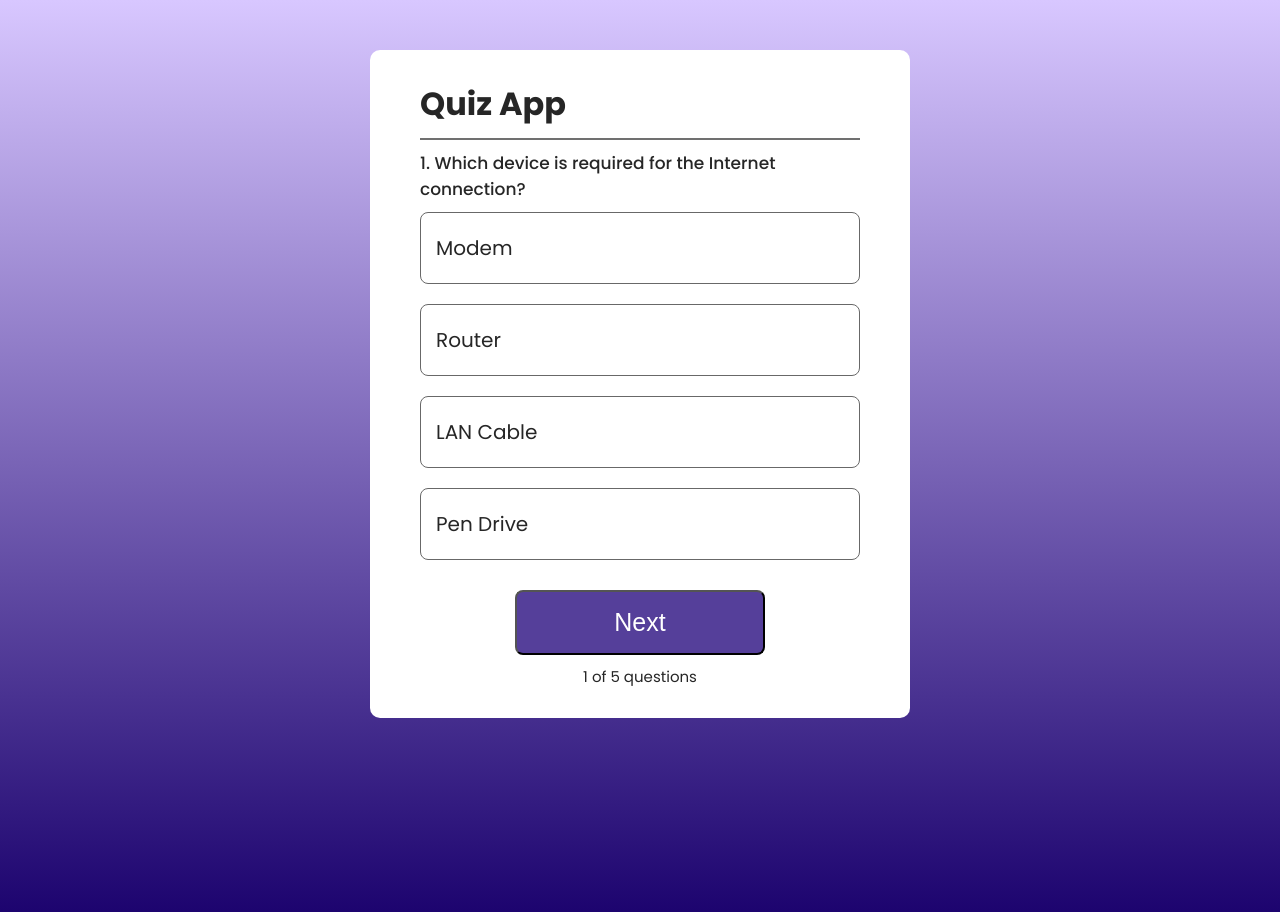
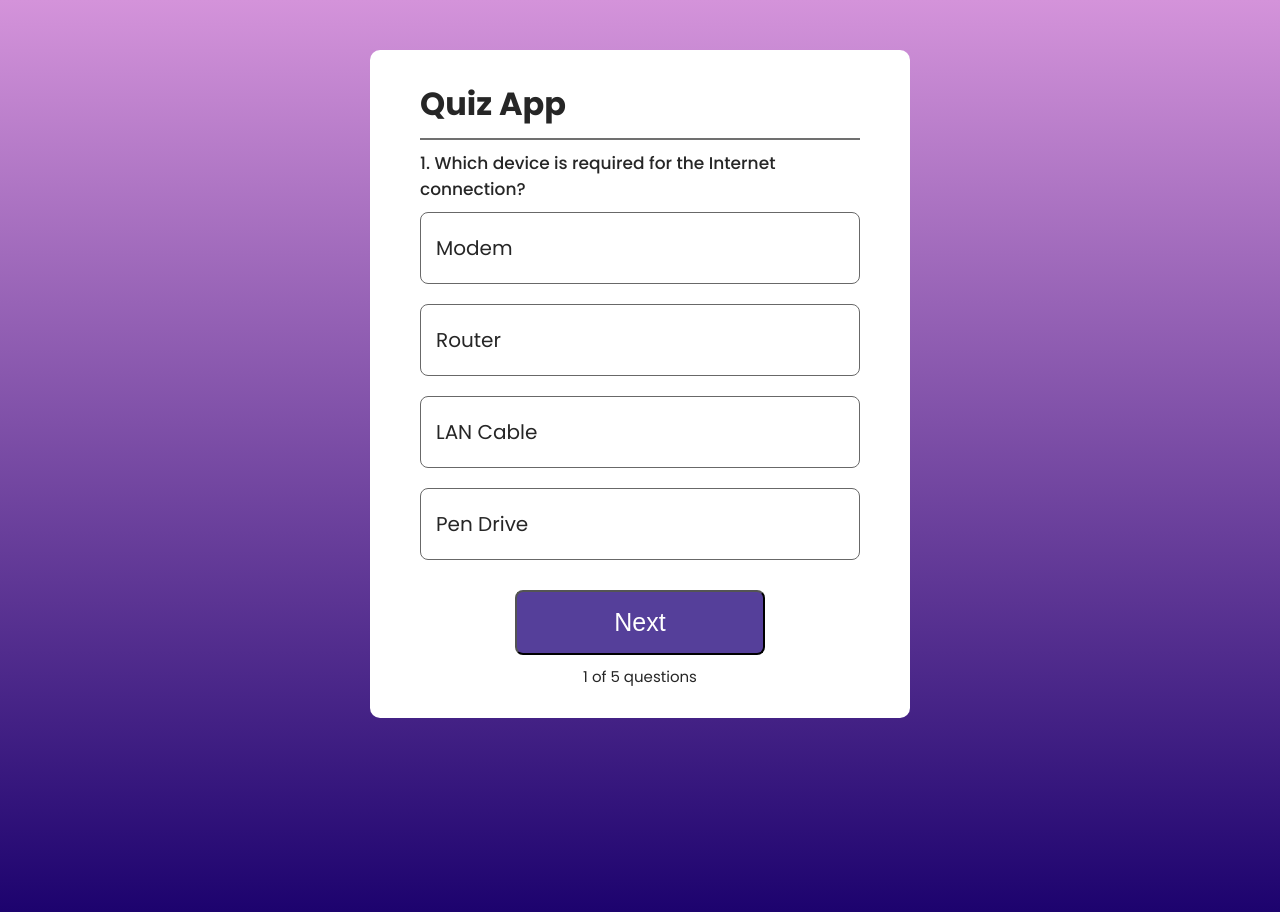
Before and after one commit to leonardojulius/last-minute-lms, a React (Vite) app: page / in a window 1280 px wide. Shown: the top 912 px of the page. Built offline with nearby package versions, Linux system fonts and the light colour scheme.

Commit message:
add Readme File

```diff
--- a/src/index.css
+++ b/src/index.css
@@ -7,6 +7,6 @@
 
 body {
   height: 110vh;
-  background-image: linear-gradient(#D8C7FF, #19006C);
+  background-image: linear-gradient(#d493da, #19006C);
   font-family: 'poppins';
 }
```
Also changed, not shown: 1 other file (tests, documents, lock files or other folders).
